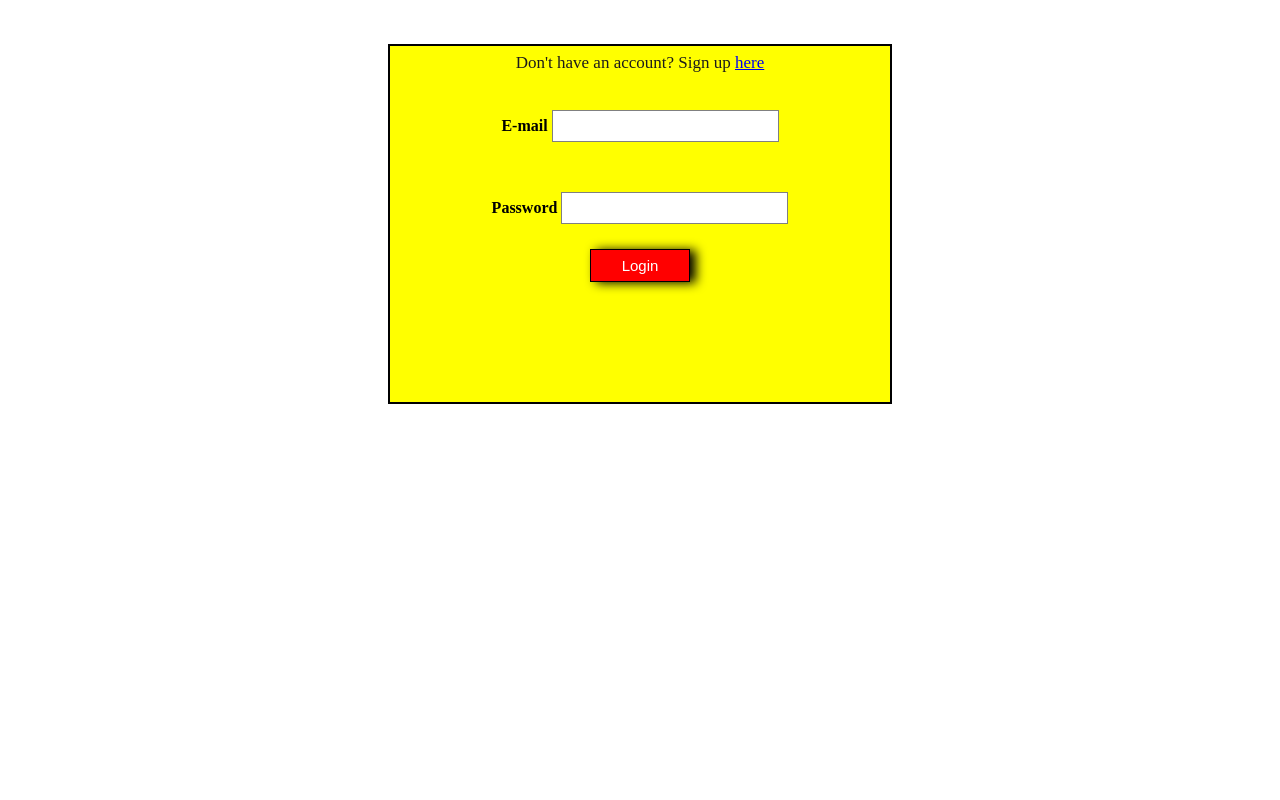
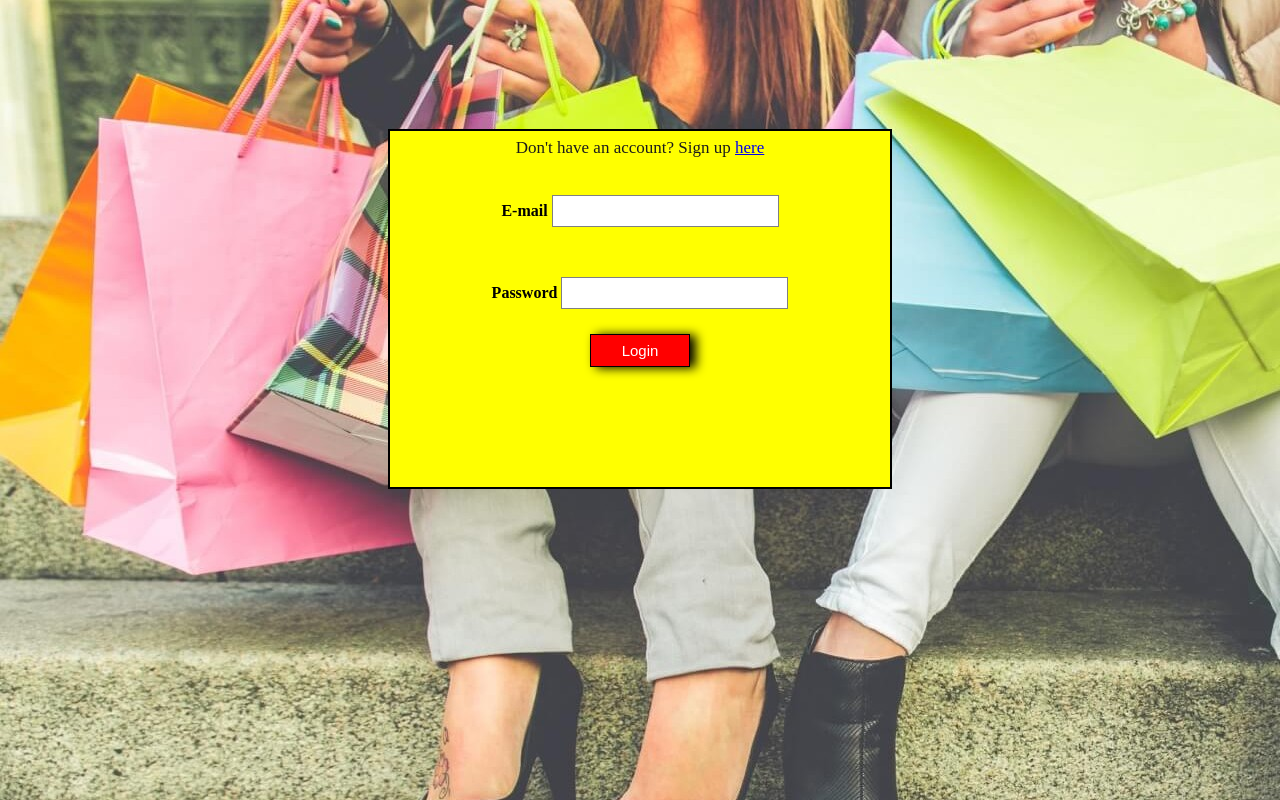
Before and after one commit to serubirikenny/ShoppingList, a Flask app: page / in a window 1280 px wide. Run offline with Flask 2, Linux system fonts and the light colour scheme; some web fonts are replaced.

Commit message:
CSS styles and Images

```diff
--- a/static/styles/style.css
+++ b/static/styles/style.css
@@ -90,7 +90,12 @@ img {
 
 .construction {
   color: #000; }
+body{
+    background: url(../images/shop.jpg) no-repeat;
+    padding: 85px;
+    height: -webkit-fill-available;
 
+}
 button {
   background: red;
   border: 1px solid #000;
--- a/static/styles/style.scss
+++ b/static/styles/style.scss
@@ -70,7 +70,7 @@ img{
 }
 
 body{
-        background: url(../static/images/shop.jpg) no-repeat;
+       background: url(../images/shop.jpg) no-repeat;
     padding: 85px;
     height: -webkit-fill-available;
 
```
